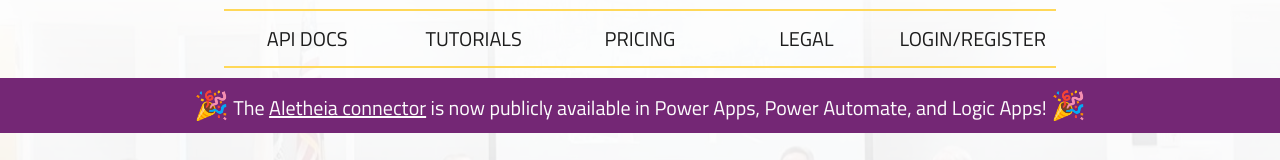
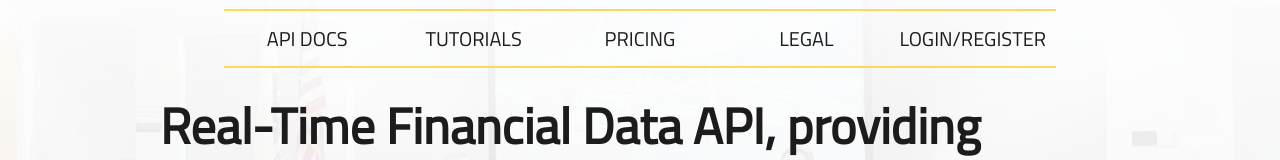
Before and after one commit to TimHanewich/aletheia, a plain HTML site: page index.html in a window 1280 px wide. Shown: the part 103-263 px from the top of the page. Drawn offline with nearby package versions, Linux system fonts and the light colour scheme; no server answers.

Commit message:
Removed Power Platform connector announcement ribbon

```diff
--- a/index.html
+++ b/index.html
@@ -87,7 +87,7 @@
             </div>
 
             <!--Announcement-->
-            <div class="pp-con-announcement"><span class="party-popper">&#127881</span> The <a href="https://docs.microsoft.com/en-us/connectors/aletheia/" target="_blank" class="announcement-link">Aletheia connector</a> is now publicly available in Power Apps, Power Automate, and Logic Apps! <span class="party-popper">&#127881</span></div>
+            <!--<div class="pp-con-announcement"><span class="party-popper">&#127881</span> The <a href="https://docs.microsoft.com/en-us/connectors/aletheia/" target="_blank" class="announcement-link">Aletheia connector</a> is now publicly available in Power Apps, Power Automate, and Logic Apps! <span class="party-popper">&#127881</span></div>-->
 
             <!--Headers-->
             <div class="center-container" style="width: 75%;">
```
